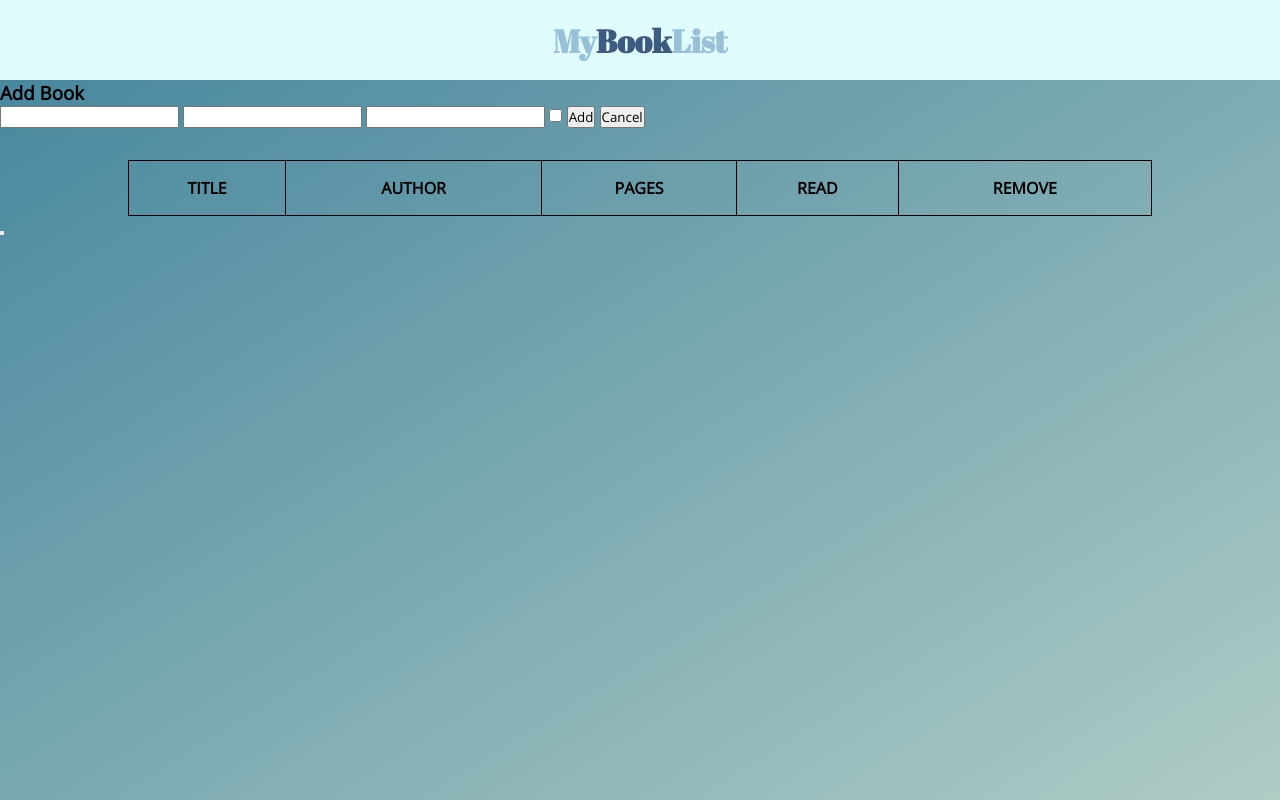
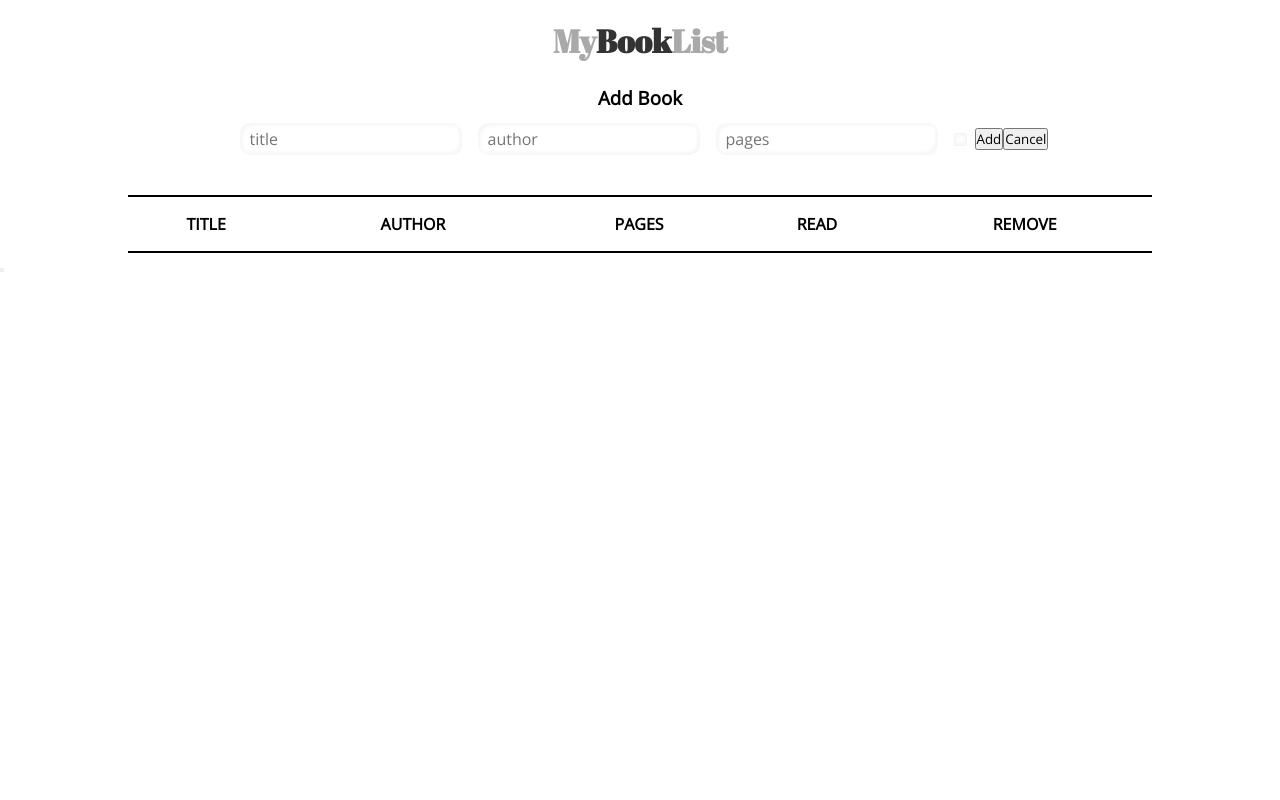
Before and after one commit to dioncdz/TOP-Books, a plain HTML site: page index.html in a window 1280 px wide. Drawn offline with nearby package versions, Linux system fonts and the light colour scheme.

Commit message:
fixed the UI

```diff
--- a/index.html
+++ b/index.html
@@ -20,9 +20,9 @@
     <section class="add-book">
       <h3>Add Book</h3>
       <div class="input-container">
-        <input type="text" id="title" />
-        <input type="text" id="author" />
-        <input type="number" id="numPages" />
+        <input type="text" id="title" placeholder="title" />
+        <input type="text" id="author" placeholder="author" />
+        <input type="number" id="numPages" placeholder="pages" />
         <input type="checkbox" id="isRead" />
         <button class="add-book-btn" id="submit">Add</button>
         <button class="add-book-btn" id="cancel">Cancel</button>
--- a/style.css
+++ b/style.css
@@ -14,10 +14,8 @@ font-family: 'Open Sans', sans-serif; */
 
 body {
    height: 100vh;
-   background: #43849D;
-   background: -webkit-linear-gradient(top left, #43849D, #AFCCC5);
-   background: -moz-linear-gradient(top left, #43849D, #AFCCC5);
-   background: linear-gradient(to bottom right, #43849D, #AFCCC5);
+   background: rgb(255,255,255);
+   /* background: linear-gradient(180deg, rgba(255,255,255,1) 0%, rgba(51,51,51,1) 100%); */
 }
 
 /* HEADER */
@@ -29,17 +27,17 @@ header {
    justify-content: center;
    align-items: center;
    text-align: center;
-   background: #e0fbfc;
+   background: #fff;
 }
 
 header h1 {
    font-family: 'Abril Fatface', cursive;
-   color: #98c1d9;
+   color: darkgray;
 }
 
 header span {
    font-family: 'Abril Fatface', cursive;
-   color: #3d5a80;
+   color: #333;
 }
 
 
@@ -55,7 +53,8 @@ table {
 }
 
 td, th {
-   border: 1px solid #000;
+   border-top: 2px solid #000;
+   border-bottom: 2px solid #000;
    padding: 1rem 0;
 }
 
@@ -70,19 +69,37 @@ tr:nth-child(even) {
 
 /* ADD BOOK */
 
-/* .add-book {
-   position: absolute;
-   top: 50%;
-   left: 50%;
-   transform: translate(-50%, -50%);
-   background: white;
-   padding: 1rem 2rem;
-   border-radius: 20px;
-   z-index: 10;
+.add-book {
+width: 90%;
+margin: 0 auto;
+/* background: #fff; */
+text-align: center;
+}
+
+.add-book h3 {
+   margin: 5px;
+}
+.add-book div {
+   width: 100%;
    display: flex;
-   flex-direction: column;
-   text-align: center;
-} */
+   justify-content: center;
+   align-items: center;
+   flex-wrap: wrap;
+}
+
+.add-book div input {
+   border: none;
+   outline: none;
+   background: none;
+   font-size: 1rem;
+   border-radius: 10px;
+   box-shadow: inset 3px 3px 3px #f7f7f7,
+   inset -3px -3px 3px #f7f7f7;
+   padding: 5px 10px;
+   margin: .5rem;
+}
+
+
 
 
 /* CSS ADD/REMOVE */
```
